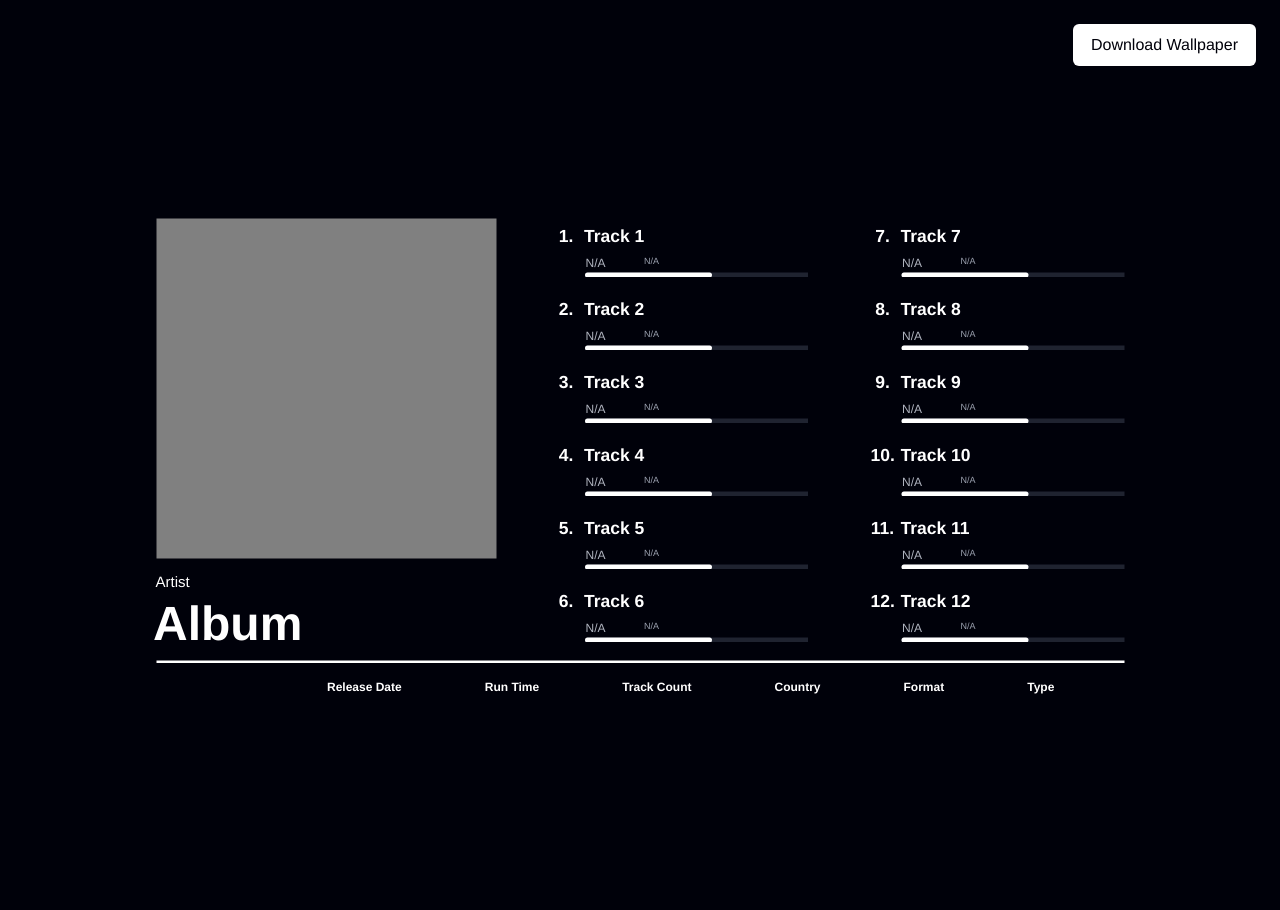
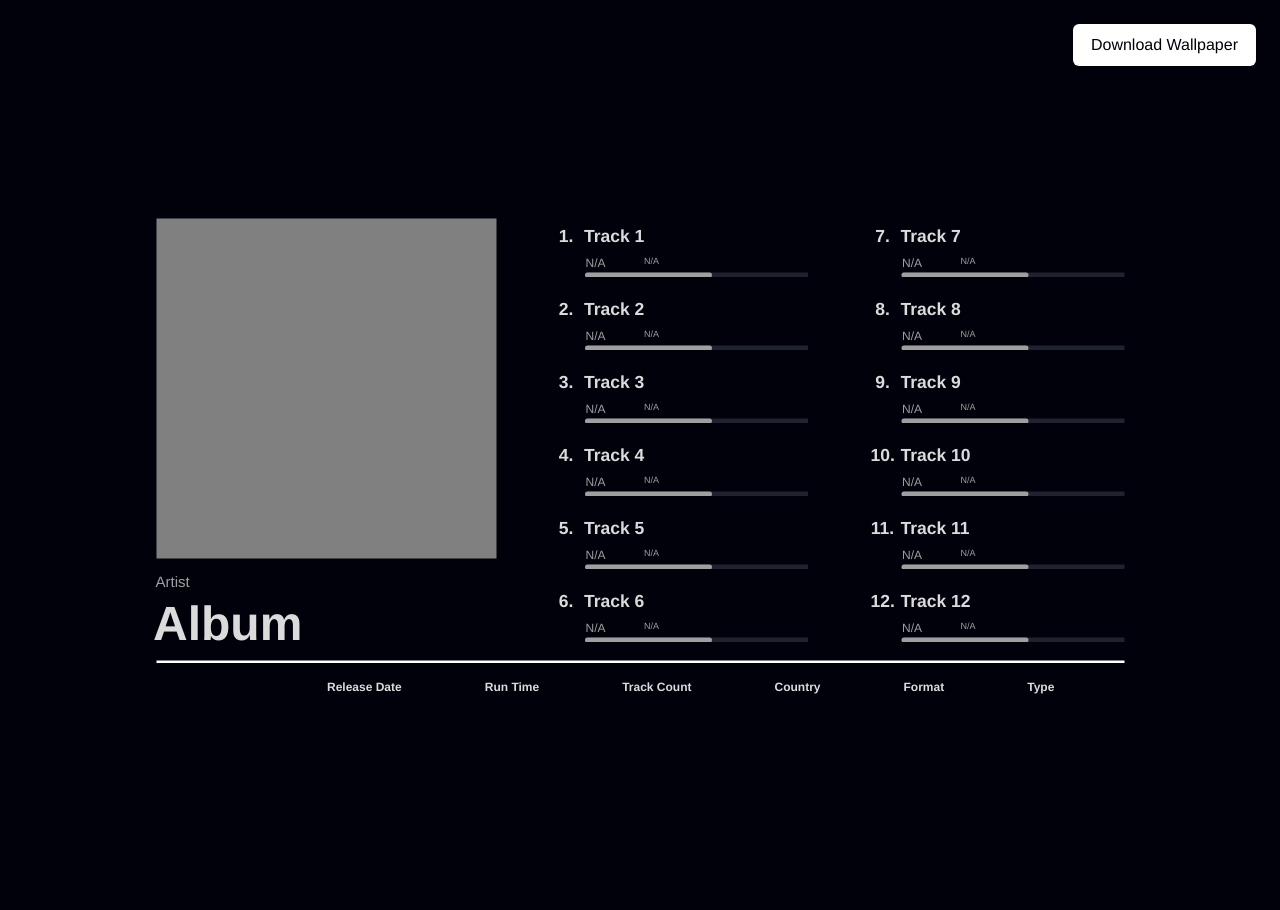
Before and after one commit to M4R5-PH0B05/Resleeve, a Flask app: template templates/desktop-dark.html in a window 1280 px wide. Run offline with Flask 3, Linux system fonts and the light colour scheme; the template is opened without the code that fills it, so the values that code supplies are empty; some libraries are stand-ins or nearby versions.

Commit message:
Changed Dark desktop

```diff
--- a/Backend/app.py
+++ b/Backend/app.py
@@ -123,7 +123,9 @@ def barcode_data_uri(code: str) -> str:
         "module_width": 0.26,  # tweak thickness if needed
         "module_height": 7.0,  # tall; we'll fit it with CSS
         "dpi": 300,
-        "background": (255, 250, 236)
+        #"background": (255, 250, 236) - Light Mode
+        "background": (0, 1, 10),
+        "foreground": (255, 255, 255),
     }
     # encodes the image to a base64 string
     buf = io.BytesIO()
@@ -331,7 +333,7 @@ def index():
                 colours = DEFAULT_COLOURS
 
             # return the template with the completed variables
-            return render_template('desktop-white.html', artist=details[0], album=details[1],
+            return render_template('desktop-dark.html', artist=details[0], album=details[1],
                                    date=details[2], country=details[3], track_count=details[4], format=details[6],
                                    type=details[7],
                                    barcode_src=barcode_data_uri(details[8]), cover_image=cover_image,
--- a/templates/desktop-dark.html
+++ b/templates/desktop-dark.html
@@ -71,7 +71,7 @@
             font-family: Helvetica, sans-serif;
             font-size: 30px;
             font-weight: normal;
-            color: #ffffff;
+            color: #9F9F9F;
         }
 
         .album-title {
@@ -81,7 +81,7 @@
             font-family: Helvetica, sans-serif;
             font-size: 96px;
             font-weight: bold;
-            color: #ffffff;
+            color: #DBDBDB;
             width: 680px;
             overflow: hidden;
         }
@@ -162,7 +162,7 @@
             font-family: Helvetica, sans-serif;
             font-size: 35px;
             font-weight: bold;
-            color: #ffffff;
+            color: #DBDBDB;
             text-align: center;
             width: 48px;
         }
@@ -173,7 +173,7 @@
             top: 15px;
             font-family: Helvetica, sans-serif;
             font-weight: bold;
-            color: #ffffff;
+            color: #DBDBDB;
             width: 440px;
             line-height: 1.1;
             height: 45px;
@@ -190,7 +190,7 @@
             font-family: Helvetica, sans-serif;
             font-size: 24px;
             font-weight: normal;
-            color: #b0b5c0;
+            color: #9F9F9F;
         }
 
         .track-release-date {
@@ -200,7 +200,7 @@
             font-family: Helvetica, sans-serif;
             font-size: 18px;
             font-weight: normal;
-            color: #9ba2b0;
+            color: #9F9F9F;
         }
 
         .track-separator {
@@ -218,7 +218,7 @@
             left: 62px;
             top: 108px;
             height: 10px;
-            background-color: #ffffff;
+            background-color: #9F9F9F;
             border-radius: 5px;
         }
 
@@ -245,7 +245,7 @@
             font-family: Helvetica, sans-serif;
             font-size: 24px;
             font-weight: bold;
-            color: #ffffff;
+            color: #DBDBDB;
             margin-bottom: 8px;
         }
 
@@ -253,7 +253,7 @@
             font-family: Helvetica, sans-serif;
             font-size: 24px;
             font-weight: normal;
-            color: #d0d4dd;
+            color: #9F9F9F;
         }
 
         .barcode-image {
```
